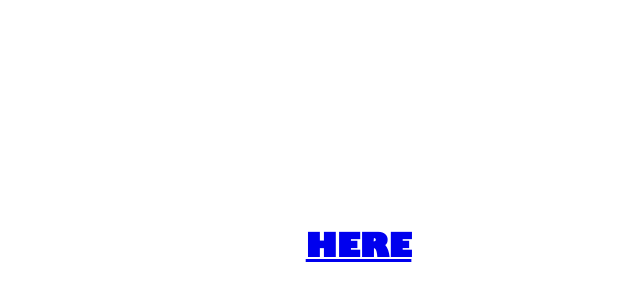
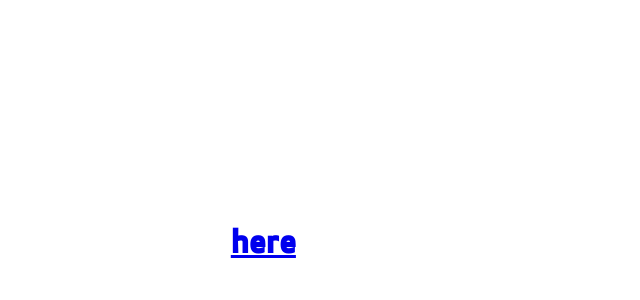
Before and after one commit to Proton-Advertising/ARK-GAME-ENGINE-WEBSITE, a plain HTML site: page index.html in a window 1280 px wide. Shown: the part 264-564 px from the top of the page, without its empty margins (538-1178 px from the left). Drawn offline with Linux system fonts and the light colour scheme.

Commit message:
Update index.html

```diff
--- a/index.html
+++ b/index.html
@@ -6,7 +6,7 @@
         body {
           background-image: url('background.jpeg');
         }
-        @font-face { font-family: Junebug; src: url('Roblox_Font_FONTS_MAGAZINE.ttf'); }
+        @font-face { font-family: Junebug; src: url('ApexSansBoldT.ttf'); }
         @keyframes fadeIn {
             0% {
                 opacity: 0;
```
